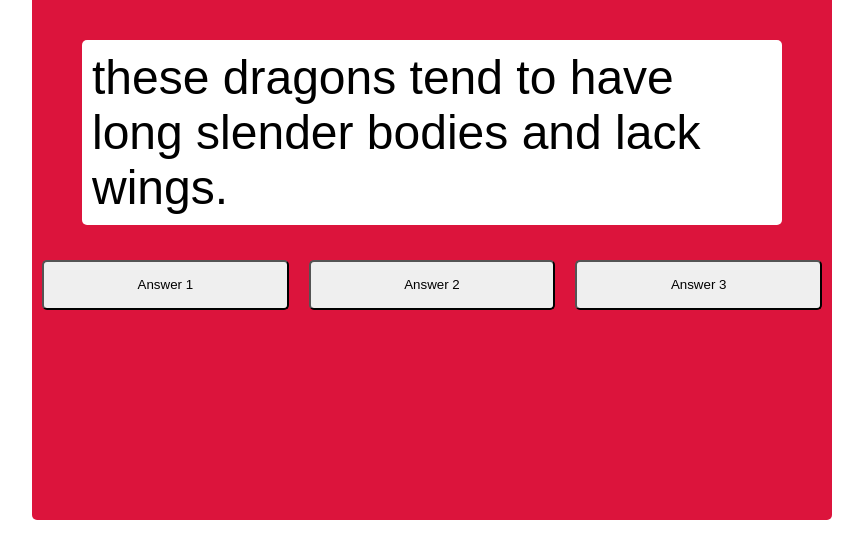
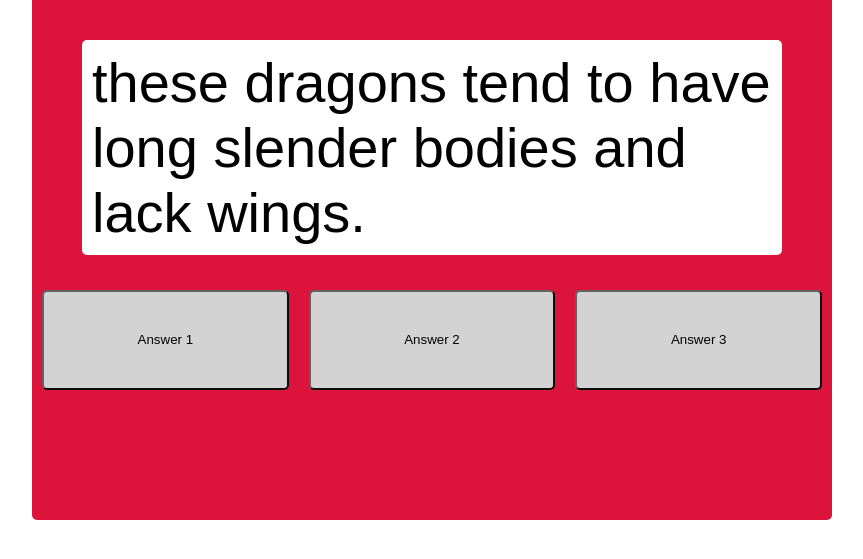
Before and after one commit to the-electro-punk/FurnaceFun, a plain HTML site: page index.html in a window 1280 px wide. Both pictures are taken after a click on the button "Start". Shown: the part 205-764 px from the top of the page, without its empty margins (208-1071 px from the left). Drawn offline with Linux system fonts and the light colour scheme.

Commit message:
editted button colors

```diff
--- a/assets/css/FurnaceFun.css
+++ b/assets/css/FurnaceFun.css
@@ -44,7 +44,7 @@ body.wrong {
 .question {
     width: 700px;
     margin: 20px auto auto auto;
-    font-size: 48px;
+    font-size: 56px;
     background-color: white;
     border-radius: 5px;padding: 10px;
 }
@@ -60,10 +60,13 @@ body.wrong {
     margin-top: 35px;
     border-radius: 5px;
     padding: 5px, 10px;
-    height: 50px;
+    height: 100px;
+    background-color:lightgray;
+    border-color: rgb(97, 97, 97);
 }
 .btn:hover {
     border-color: black;
+    background-color: white;
 }
 
 .btn.correct {
```
